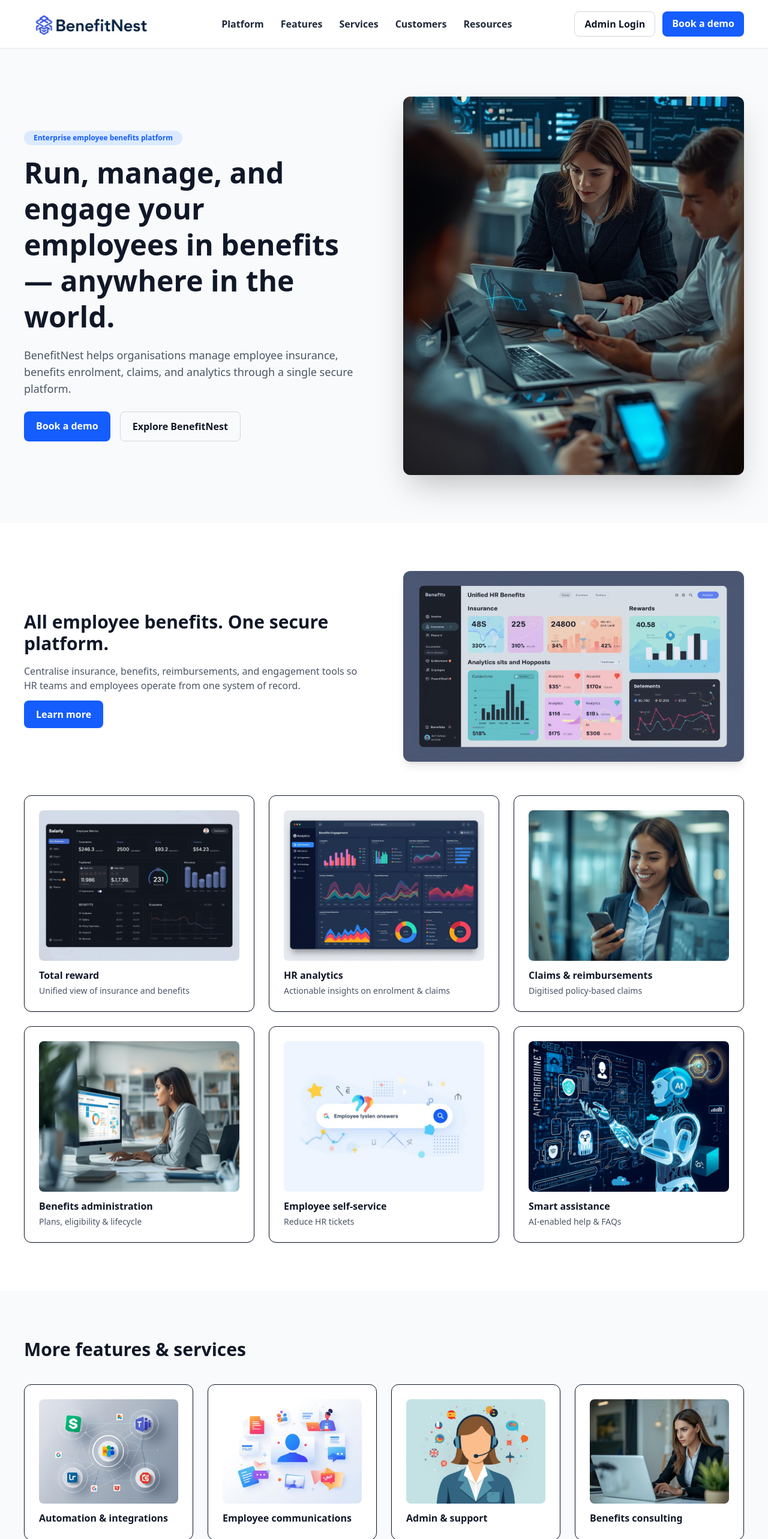
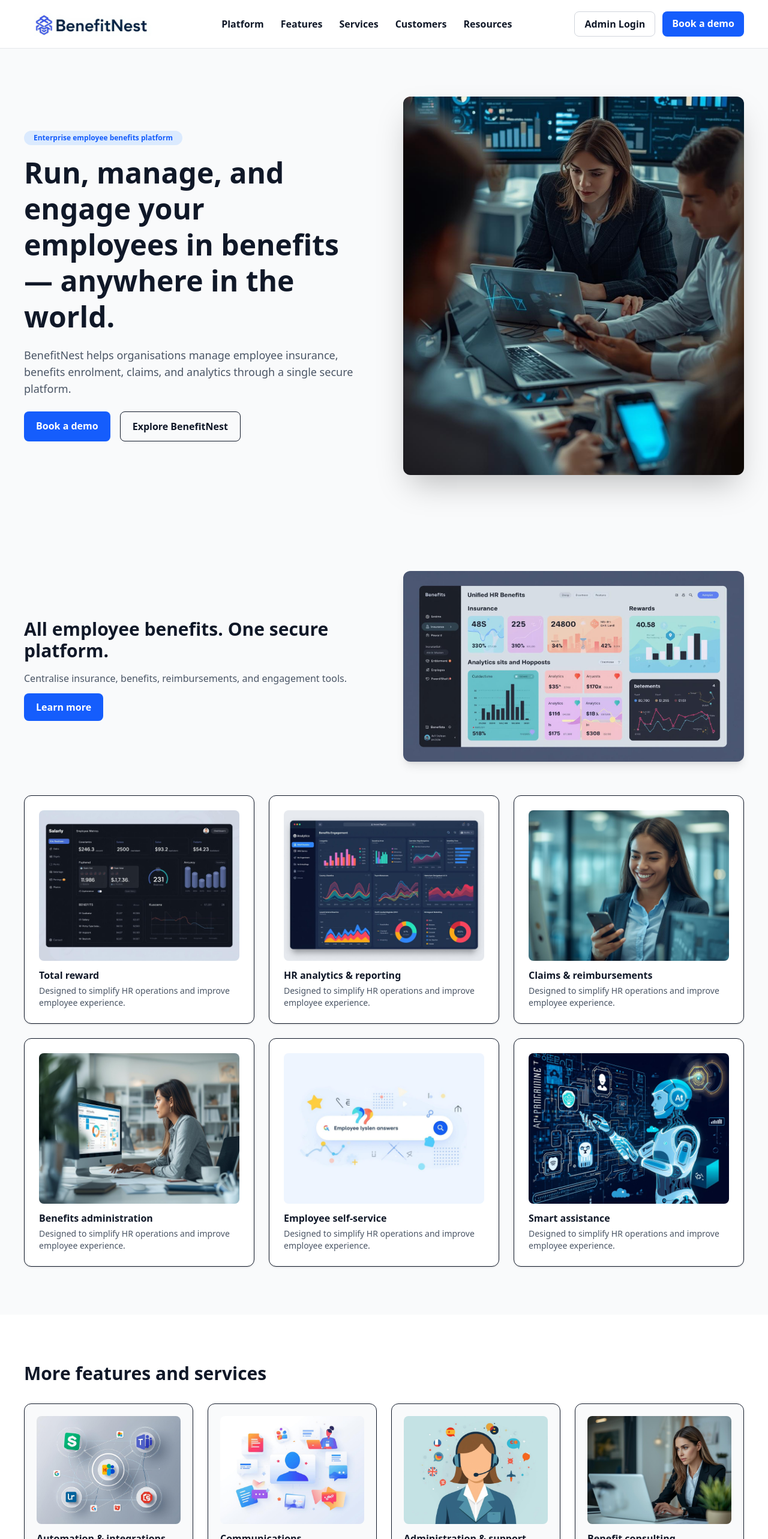
Before and after one commit to sanjaisinghraj/benefitnest-frontend, a Next.js app: page / in a window 1280 px wide. Shown: the top 2566 px of the page at 60% size. Built offline with nearby package versions, Linux system fonts and the light colour scheme.

Commit message:
Changed page.tsx file

```diff
--- a/app/page.tsx
+++ b/app/page.tsx
@@ -7,23 +7,27 @@ export default function Page() {
     <>
       {/* HEADER */}
       <header className="bg-white border-b border-gray-200 sticky top-0 z-50">
-        <div className="max-w-7xl mx-auto px-6 lg:px-10 flex items-center justify-between h-20">
+        <div className="max-w-7xl mx-auto px-10 flex items-center justify-between h-20">
           <a href="/" className="block">
-            <img src="/images/marketing/logo.png" alt="BenefitNest" className="h-10" />
+            <img
+              src="/images/marketing/logo.png"
+              alt="BenefitNest"
+              className="h-10"
+            />
           </a>
 
-          <nav className="hidden md:flex gap-7 font-semibold text-gray-800">
-            <a href="#" className="hover:text-blue-600">Platform</a>
-            <a href="#" className="hover:text-blue-600">Features</a>
-            <a href="#" className="hover:text-blue-600">Services</a>
-            <a href="#" className="hover:text-blue-600">Customers</a>
-            <a href="#" className="hover:text-blue-600">Resources</a>
+          <nav className="hidden md:flex gap-7 font-semibold">
+            <a className="hover:text-blue-600" href="#">Platform</a>
+            <a className="hover:text-blue-600" href="#">Features</a>
+            <a className="hover:text-blue-600" href="#">Services</a>
+            <a className="hover:text-blue-600" href="#">Customers</a>
+            <a className="hover:text-blue-600" href="#">Resources</a>
           </nav>
 
           <div className="flex gap-3">
             <a
               href="https://admin.benefitnest.space/admin"
-              className="px-4 py-2 rounded-lg font-semibold border border-gray-300 hover:shadow-md"
+              className="px-4 py-2 rounded-lg font-semibold border border-gray-300 hover:shadow"
             >
               Admin Login
             </a>
@@ -39,13 +43,13 @@ export default function Page() {
 
       {/* HERO */}
       <section className="bg-gray-50 py-20">
-        <div className="max-w-7xl mx-auto px-6 lg:px-10 grid md:grid-cols-2 gap-16 items-center">
+        <div className="max-w-7xl mx-auto px-10 grid md:grid-cols-2 gap-16 items-center">
           <div>
-            <span className="inline-block px-4 py-1 rounded-full bg-blue-100 text-blue-600 text-xs font-bold mb-4">
+            <span className="inline-block mb-4 px-4 py-1 text-xs font-bold rounded-full bg-blue-100 text-blue-600">
               Enterprise employee benefits platform
             </span>
 
-            <h1 className="text-4xl lg:text-5xl font-bold leading-tight mb-5">
+            <h1 className="text-5xl font-bold leading-tight mb-5">
               Run, manage, and engage your employees in benefits — anywhere in the world.
             </h1>
 
@@ -55,10 +59,10 @@ export default function Page() {
             </p>
 
             <div className="flex gap-4 mt-6">
-              <a className="px-5 py-3 rounded-lg font-semibold bg-blue-600 text-white hover:shadow-lg" href="#">
+              <a className="px-5 py-3 bg-blue-600 text-white rounded-lg font-semibold hover:shadow-lg" href="#">
                 Book a demo
               </a>
-              <a className="px-5 py-3 rounded-lg font-semibold border border-gray-300 hover:shadow-md" href="#features">
+              <a className="px-5 py-3 border rounded-lg font-semibold hover:shadow" href="#features">
                 Explore BenefitNest
               </a>
             </div>
@@ -66,49 +70,54 @@ export default function Page() {
 
           <img
             src="/images/marketing/hero-illustration.jpg"
-            alt="Employee benefits platform overview"
+            alt="Platform overview"
             className="rounded-xl shadow-2xl"
           />
         </div>
       </section>
 
-      {/* CORE FEATURES */}
-      <section id="features" className="py-20 bg-white">
-        <div className="max-w-7xl mx-auto px-6 lg:px-10">
-          <div className="grid md:grid-cols-2 gap-16 items-center">
+      {/* FEATURES */}
+      <section id="features" className="py-20 bg-gray-50">
+        <div className="max-w-7xl mx-auto px-10">
+          <div className="grid md:grid-cols-2 gap-16 items-center mb-14">
             <div>
               <h2 className="text-3xl font-bold mb-4">
                 All employee benefits. One secure platform.
               </h2>
               <p className="text-gray-600 mb-6">
-                Centralise insurance, benefits, reimbursements, and engagement tools so HR teams
-                and employees operate from one system of record.
+                Centralise insurance, benefits, reimbursements, and engagement tools.
               </p>
-              <a className="px-5 py-3 rounded-lg font-semibold bg-blue-600 text-white hover:shadow-lg" href="#">
+              <a className="px-5 py-3 bg-blue-600 text-white rounded-lg font-semibold hover:shadow" href="#">
                 Learn more
               </a>
             </div>
 
             <img
               src="/images/marketing/feature-oneplace.jpg"
-              alt="One place, all benefits"
+              alt="All benefits in one place"
               className="rounded-xl shadow-lg"
             />
           </div>
 
-          <div className="grid md:grid-cols-3 gap-6 mt-14">
+          <div className="grid md:grid-cols-3 gap-6">
             {[
-              ["feature-total-reward.jpg", "Total reward", "Unified view of insurance and benefits"],
-              ["feature-insights.jpg", "HR analytics", "Actionable insights on enrolment & claims"],
-              ["feature-reimbursement.jpg", "Claims & reimbursements", "Digitised policy-based claims"],
-              ["feature-administration.jpg", "Benefits administration", "Plans, eligibility & lifecycle"],
-              ["feature-search.jpg", "Employee self-service", "Reduce HR tickets"],
-              ["feature-content-assistant.jpg", "Smart assistance", "AI-enabled help & FAQs"],
-            ].map(([img, title, desc]) => (
-              <div key={title} className="bg-white border rounded-xl p-6 shadow hover:shadow-lg">
-                <img src={`/images/marketing/${img}`} className="rounded-lg mb-3" />
+              ["feature-total-reward", "Total reward"],
+              ["feature-insights", "HR analytics & reporting"],
+              ["feature-reimbursement", "Claims & reimbursements"],
+              ["feature-administration", "Benefits administration"],
+              ["feature-search", "Employee self-service"],
+              ["feature-content-assistant", "Smart assistance"],
+            ].map(([img, title]) => (
+              <div key={img} className="bg-white border rounded-xl p-6 shadow hover:shadow-lg">
+                <img
+                  src={`/images/marketing/${img}.jpg`}
+                  alt={title}
+                  className="rounded-lg mb-3"
+                />
                 <h3 className="font-semibold mb-1">{title}</h3>
-                <p className="text-gray-600 text-sm">{desc}</p>
+                <p className="text-gray-600 text-sm">
+                  Designed to simplify HR operations and improve employee experience.
+                </p>
               </div>
             ))}
           </div>
@@ -116,42 +125,144 @@ export default function Page() {
       </section>
 
       {/* MORE FEATURES */}
-      <section className="py-20 bg-gray-50">
-        <div className="max-w-7xl mx-auto px-6 lg:px-10">
-          <h2 className="text-3xl font-bold mb-10">More features & services</h2>
+      <section className="py-20 bg-white">
+        <div className="max-w-7xl mx-auto px-10">
+          <h2 className="text-3xl font-bold mb-8">More features and services</h2>
 
           <div className="grid md:grid-cols-4 gap-6">
             {[
-              ["feature-integrations.jpg", "Automation & integrations"],
-              ["feature-comms.jpg", "Employee communications"],
-              ["feature-support.jpg", "Admin & support"],
-              ["feature-consulting.jpg", "Benefits consulting"],
+              ["feature-integrations", "Automation & integrations"],
+              ["feature-comms", "Communications"],
+              ["feature-support", "Administration & support"],
+              ["feature-consulting", "Benefit consulting"],
             ].map(([img, title]) => (
-              <div key={title} className="bg-white border rounded-xl p-6 shadow hover:shadow-lg">
-                <img src={`/images/marketing/${img}`} className="rounded-lg mb-3" />
-                <h4 className="font-semibold">{title}</h4>
+              <div key={img} className="border rounded-xl p-5 bg-gray-50 hover:shadow">
+                <img
+                  src={`/images/marketing/${img}.jpg`}
+                  alt={title}
+                  className="rounded-lg mb-3"
+                />
+                <h4 className="font-semibold mb-1">{title}</h4>
+                <p className="text-sm text-gray-600">
+                  Enterprise-ready, scalable, and globally compliant.
+                </p>
               </div>
             ))}
           </div>
         </div>
       </section>
 
-      {/* PLATFORM OVERVIEW */}
-      <section className="py-20 bg-white">
-        <div className="max-w-7xl mx-auto px-6 lg:px-10">
-          <h2 className="text-3xl font-bold mb-6">How BenefitNest works</h2>
+      {/* HOW IT WORKS */}
+      <section className="py-20 bg-gray-50">
+        <div className="max-w-7xl mx-auto px-10">
+          <h2 className="text-3xl font-bold mb-4">How BenefitNest works</h2>
+          <p className="text-gray-600 mb-10 max-w-3xl">
+            BenefitNest connects insurance, benefits, reimbursements, engagement,
+            and analytics into a single HR benefits hub.
+          </p>
 
           <div className="grid md:grid-cols-3 gap-6">
             {[
-              "overview-benefits.jpg",
-              "overview-wallet.jpg",
-              "overview-discounts.jpg",
-              "overview-recognition.jpg",
-              "overview-mobile.jpg",
-              "overview-ai.jpg",
+              "overview-benefits",
+              "overview-wallet",
+              "overview-discounts",
+              "overview-recognition",
+              "overview-mobile",
+              "overview-ai",
             ].map((img) => (
               <div key={img} className="bg-white border rounded-xl p-6 text-center">
-                <img src={`/images/marketing/${img}`} className="mx-auto mb-3 rounded-lg" />
+                <img
+                  src={`/images/marketing/${img}.jpg`}
+                  alt={img}
+                  className="mx-auto mb-3 rounded-lg"
+                />
+                <h4 className="font-semibold capitalize">
+                  {img.replace("overview-", "").replace("-", " ")}
+                </h4>
+              </div>
+            ))}
+          </div>
+        </div>
+      </section>
+
+      {/* CHALLENGES */}
+      <section className="py-20 bg-white">
+        <div className="max-w-7xl mx-auto px-10 space-y-16">
+          <div className="grid md:grid-cols-2 gap-16 items-center">
+            <div>
+              <h2 className="text-3xl font-bold mb-4">
+                Built for employees. Designed for HR.
+              </h2>
+              <p className="text-gray-600">
+                Consumer-grade experience with enterprise-grade security.
+              </p>
+            </div>
+            <img
+              src="/images/marketing/challenges.jpg"
+              className="w-3/4 mx-auto rounded-xl shadow"
+            />
+          </div>
+
+          <div className="grid md:grid-cols-2 gap-16 items-center">
+            <img
+              src="/images/marketing/model.jpg"
+              className="w-3/4 mx-auto rounded-xl shadow"
+            />
+            <div>
+              <h2 className="text-3xl font-bold mb-4">
+                Scales from pilot to enterprise rollout
+              </h2>
+              <p className="text-gray-600">
+                Start simple. Scale globally without rework.
+              </p>
+            </div>
+          </div>
+        </div>
+      </section>
+
+      {/* CUSTOMER STORIES */}
+      <section className="py-20 bg-gray-50">
+        <div className="max-w-7xl mx-auto px-10">
+          <h2 className="text-3xl font-bold mb-8">Customer stories</h2>
+          <div className="grid md:grid-cols-3 gap-6">
+            {["ocado", "lendlease", "salesforce"].map((img) => (
+              <div key={img} className="bg-white border rounded-xl p-6 shadow">
+                <img
+                  src={`/images/marketing/story-${img}.jpg`}
+                  className="rounded-lg mb-3"
+                />
+                <h4 className="font-semibold mb-2">Enterprise customer</h4>
+                <p className="text-sm text-gray-600">
+                  Delivering measurable impact at scale.
+                </p>
+              </div>
+            ))}
+          </div>
+        </div>
+      </section>
+
+      {/* RESOURCES */}
+      <section className="py-20 bg-white">
+        <div className="max-w-7xl mx-auto px-10">
+          <h2 className="text-3xl font-bold mb-8">
+            Related resources, events & insights
+          </h2>
+
+          <div className="grid md:grid-cols-4 gap-6">
+            {[
+              "res-report-big-benefits",
+              "res-report-tech",
+              "res-guide-global",
+              "res-blog-valued",
+            ].map((img) => (
+              <div key={img} className="border rounded-xl p-5 shadow bg-gray-50">
+                <img
+                  src={`/images/marketing/${img}.jpg`}
+                  className="rounded-lg mb-3"
+                />
+                <h4 className="font-semibold text-sm">
+                  Insightful industry resource
+                </h4>
               </div>
             ))}
           </div>
@@ -160,20 +271,20 @@ export default function Page() {
 
       {/* CTA */}
       <section className="py-20 bg-gradient-to-r from-blue-600 to-blue-800 text-white text-center">
-        <div className="max-w-3xl mx-auto flex flex-col items-center gap-4">
-          <h2 className="text-3xl font-bold">
-            Ready to simplify employee benefits for your organisation?
-          </h2>
-          <a className="px-6 py-3 rounded-lg font-semibold bg-white text-blue-600 hover:shadow-lg text-lg" href="#">
-            Book a demo
-          </a>
-          <p className="opacity-90">Built for Indian enterprises. Scalable globally.</p>
-        </div>
+        <h2 className="text-3xl font-bold mb-4">
+          Ready to simplify employee benefits?
+        </h2>
+        <a className="inline-block px-6 py-3 bg-white text-blue-600 rounded-lg font-semibold hover:shadow-lg" href="#">
+          Book a demo
+        </a>
+        <p className="mt-3 opacity-90">
+          Built for Indian enterprises. Scalable globally.
+        </p>
       </section>
 
       {/* FOOTER */}
       <footer className="bg-gray-900 text-gray-400 py-6 text-center text-sm">
-        <p>© {new Date().getFullYear()} BenefitNest. All rights reserved.</p>
+        © {new Date().getFullYear()} BenefitNest. All rights reserved.
       </footer>
     </>
   );
```
